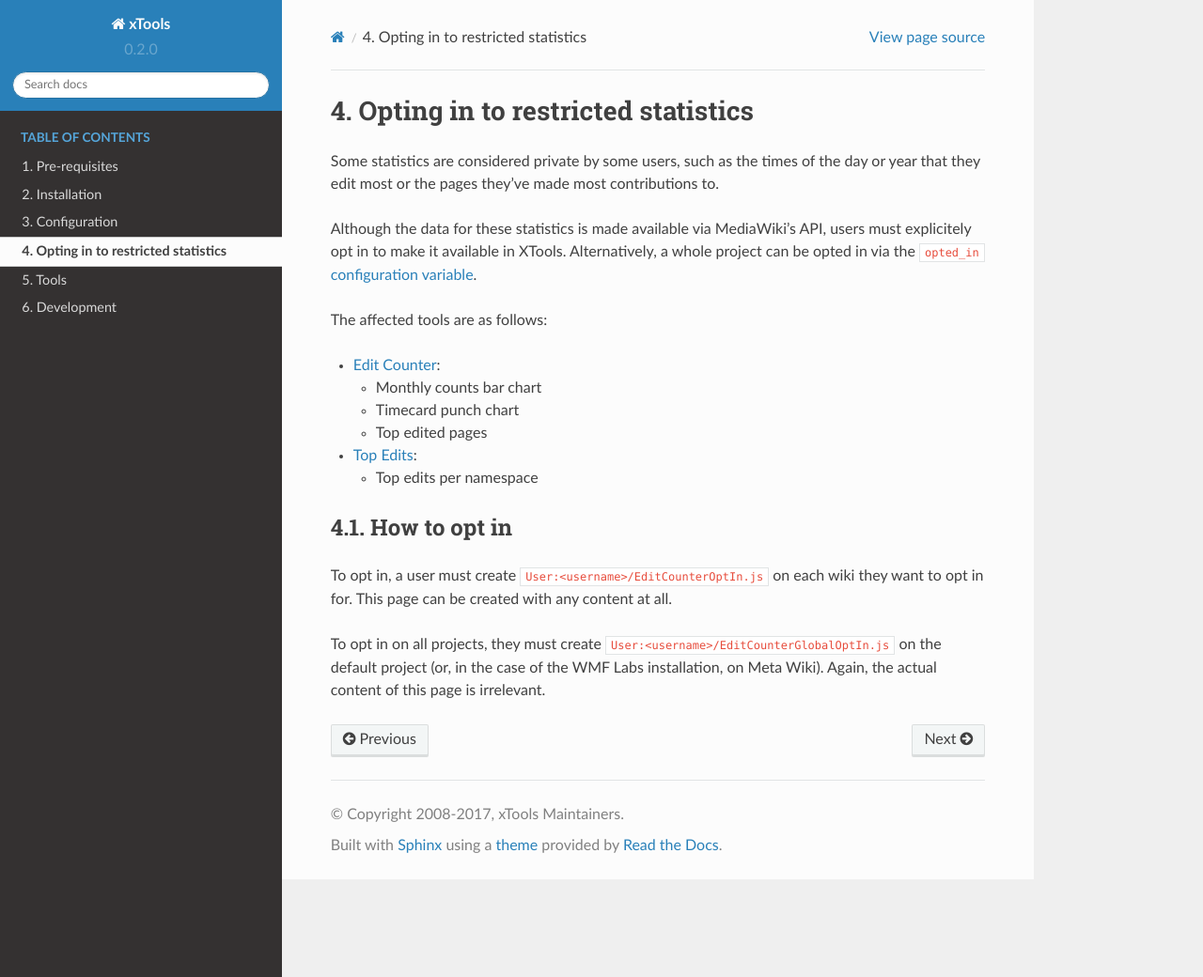
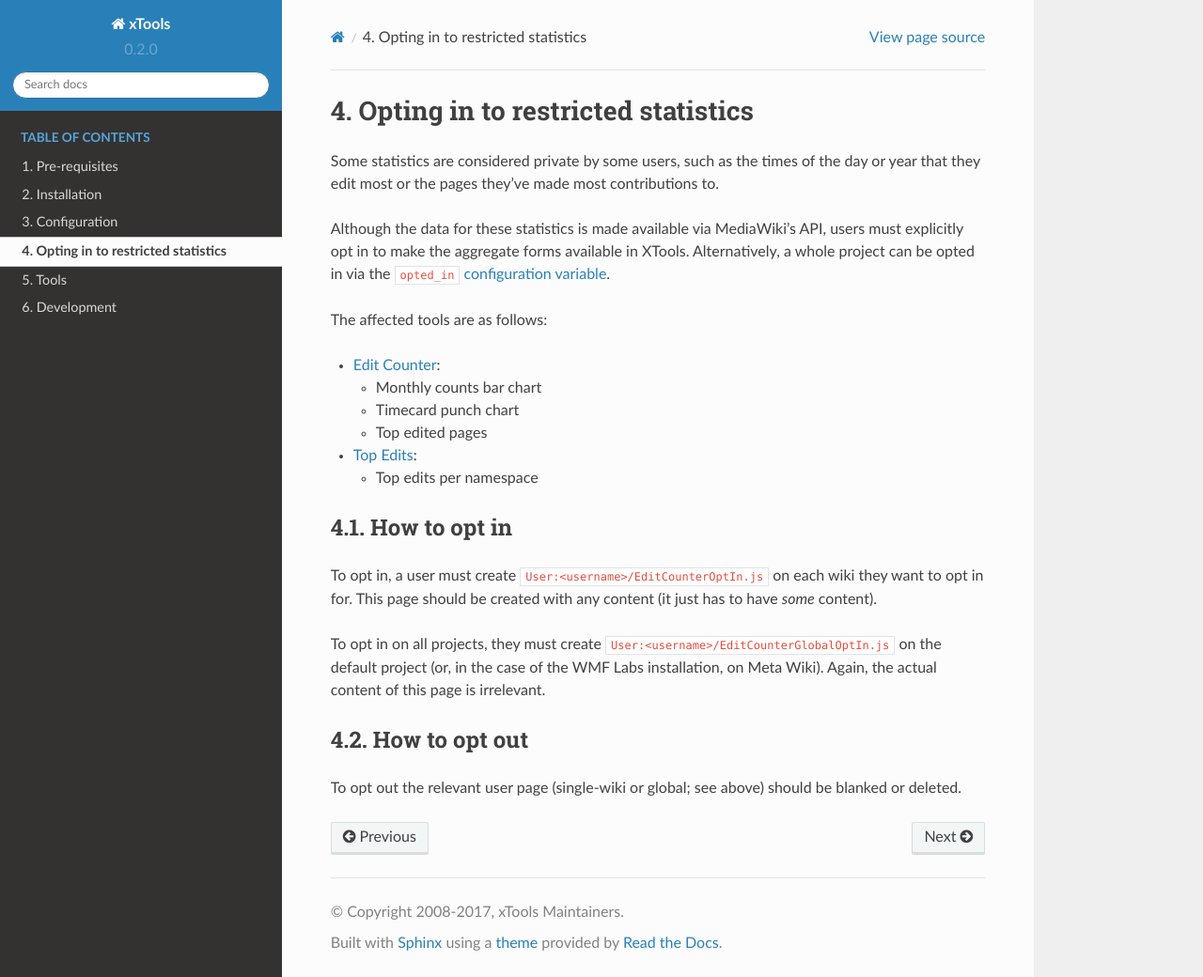
Before and after one commit to x-tools/xtools, a Sphinx documentation site: the page built from docs/opt-in.rst, in a window 1280 px wide and 1040 px high. Shown: the whole window at 94% size. Built offline with Sphinx 7.4.7 and the Read the Docs theme 2.0.0, drawn with Linux system fonts in a browser that asks for light colours.

Commit message:
Clarify opt-in docs

```diff
--- a/docs/opt-in.rst
+++ b/docs/opt-in.rst
@@ -9,7 +9,7 @@
 or the pages they've made most contributions to.
 
 Although the data for these statistics is made available via MediaWiki's API,
-users must explicitely opt in to make it available in XTools.
+users must explicitly opt in to make the aggregate forms available in XTools.
 Alternatively, a whole project can be opted
 in via the ``opted_in``
 :ref:`configuration variable <configuration>`.
@@ -30,8 +30,13 @@
 =============
 
 To opt in, a user must create ``User:<username>/EditCounterOptIn.js`` on each wiki they want to opt in for.
-This page can be created with any content at all.
+This page should be created with any content (it just has to have *some* content).
 
 To opt in on all projects, they must create ``User:<username>/EditCounterGlobalOptIn.js`` on the default project
 (or, in the case of the WMF Labs installation, on Meta Wiki).
 Again, the actual content of this page is irrelevant.
+
+How to opt out
+==============
+
+To opt out the relevant user page (single-wiki or global; see above) should be blanked or deleted.
```
